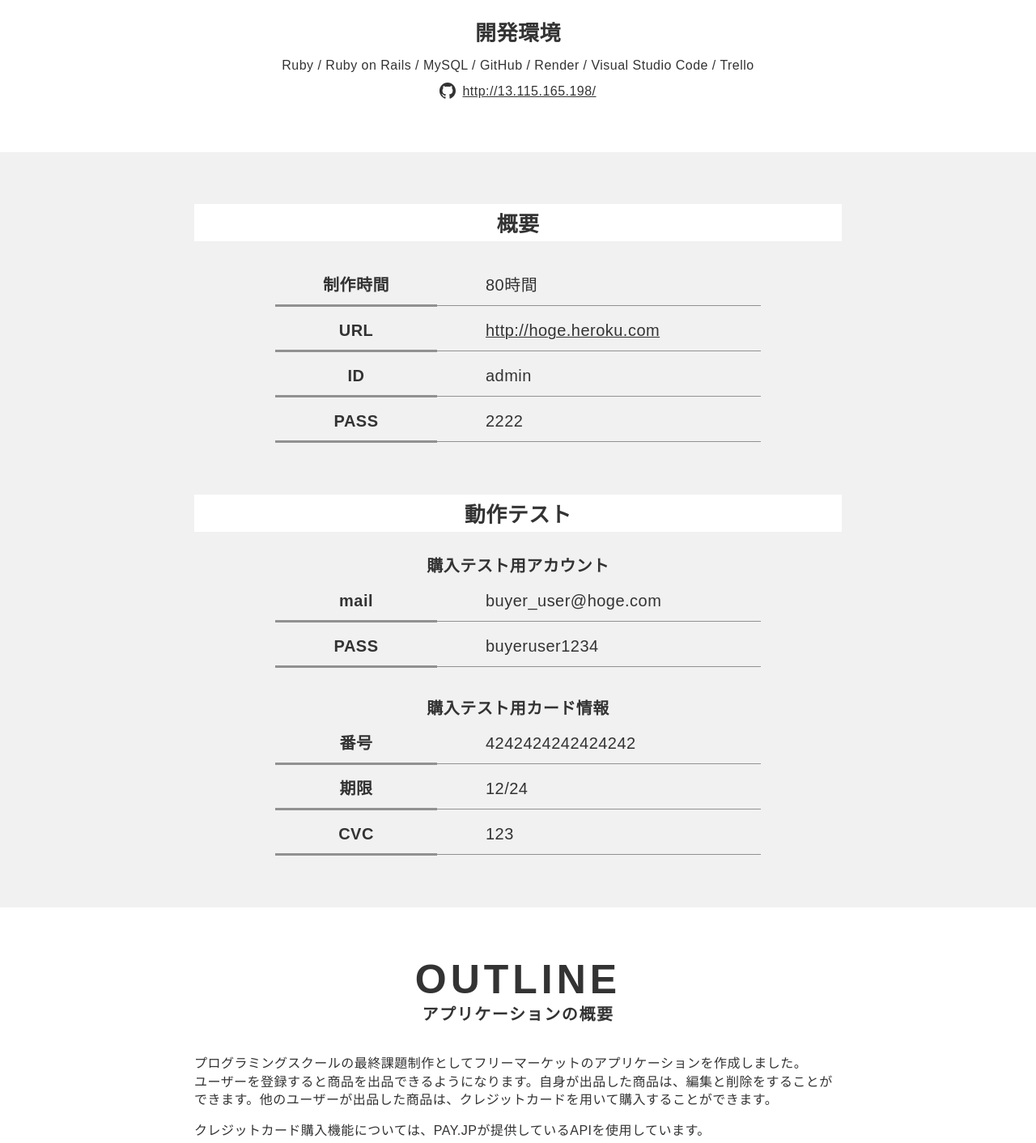
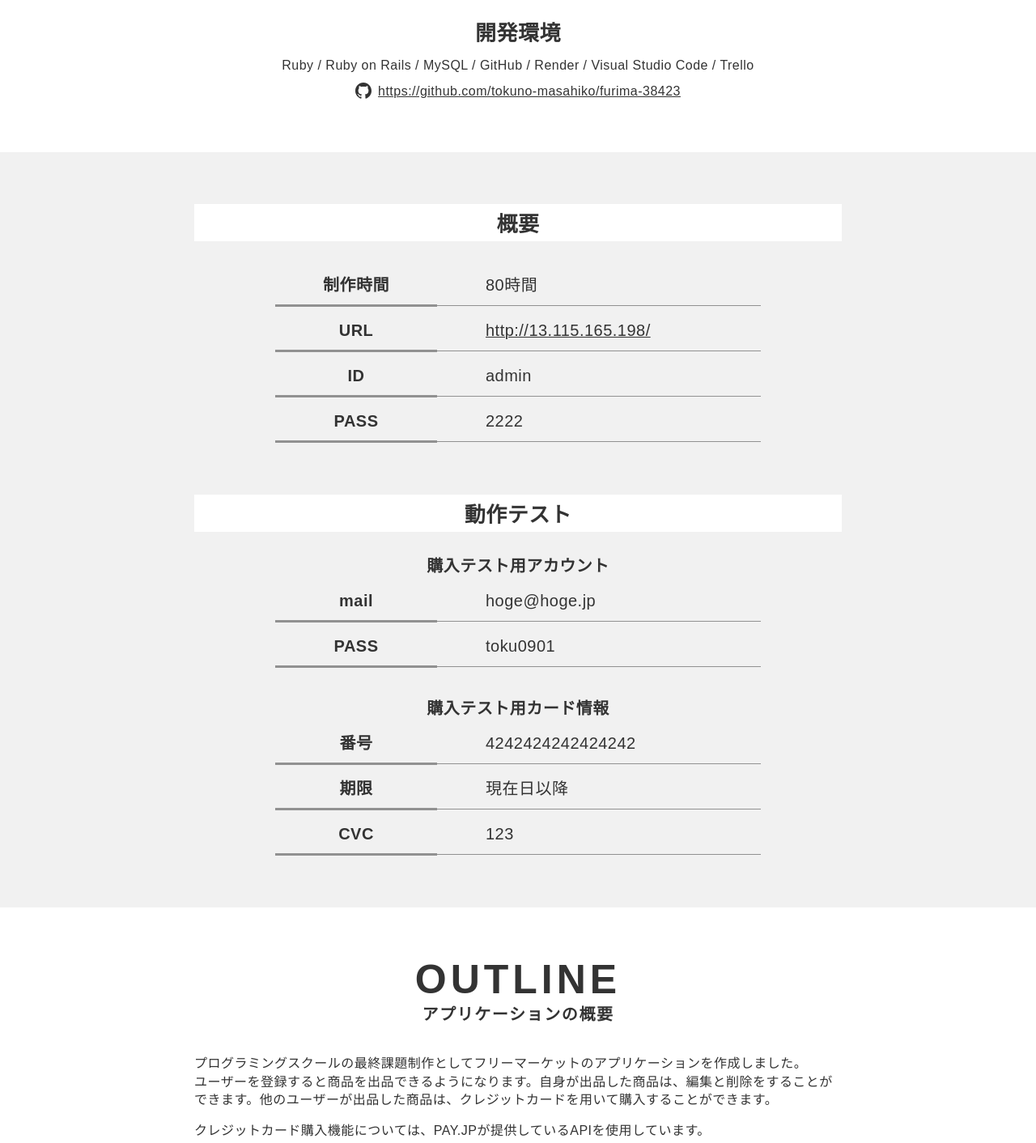
Before and after one commit to tokuno-masahiko/portfolio-site, a plain HTML site: page works/01.html in a window 1280 px wide. Shown: the part 611-2023 px from the top of the page at 81% size. Drawn offline with nearby package versions, Linux system fonts and the light colour scheme.

Commit message:
tentative commit

```diff
--- a/works/01.html
+++ b/works/01.html
@@ -45,7 +45,7 @@
             <!-- 記載番号：3 -->
             <p class="p-work-firstview__text">Ruby / Ruby on Rails / MySQL / GitHub / Render / Visual Studio Code / Trello</p>
             <!-- 記載番号：4 -->
-            <p class="p-work-firstview__text-link"><a href="http://13.115.165.198/" target="_blank">http://13.115.165.198/</a></p>
+            <p class="p-work-firstview__text-link"><a href="https://github.com/tokuno-masahiko/furima-38423" target="_blank">https://github.com/tokuno-masahiko/furima-38423</a></p>
           </div>
         </div>
       </section>
@@ -63,7 +63,7 @@
                 <tr>
                   <th>URL</th>
                   <!-- 記載番号：6 -->
-                  <td><a href="__URL__" target="_blank">http://hoge.heroku.com</a></td>
+                  <td><a href="http://13.115.165.198/" target="_blank">http://13.115.165.198/</a></td>
                 </tr>
                 <tr>
                   <th>ID</th>
@@ -84,12 +84,12 @@
                 <tr>
                   <th>mail</th>
                   <!-- 記載番号：9 -->
-                  <td>buyer_user@hoge.com</td>
+                  <td>hoge@hoge.jp</td>
                 </tr>
                 <tr>
                   <th>PASS</th>
                   <!-- 記載番号：10 -->
-                  <td>buyeruser1234</td>
+                  <td>toku0901</td>
                 </tr>
               </table>
               <h4>購入テスト用カード情報</h4>
@@ -102,7 +102,7 @@
                 <tr>
                   <th>期限</th>
                   <!-- 記載番号：12 -->
-                  <td>12/24</td>
+                  <td>現在日以降</td>
                 </tr>
                 <tr>
                   <th>CVC</th>
@@ -195,7 +195,7 @@
                   <!-- 記載番号：15 -->
                   <h3>FURIMA（フリマアプリ）</h3>
                   <!-- 記載番号：16 -->
-                  <p>Ruby / Ruby on Rails / MySQL / GitHub / Heroku / Visual Studio Code / Trello</p>
+                  <p>Ruby / Ruby on Rails / MySQL / GitHub / Render / Visual Studio Code</p>
                 </div>
                 <div class="p-work-others__item-btn-block">
                   <a href="01.html" class="button">More</a>
```
Also changed, not shown: index.html (+1 -1 lines), images/IMG_9849.JPG (added).
